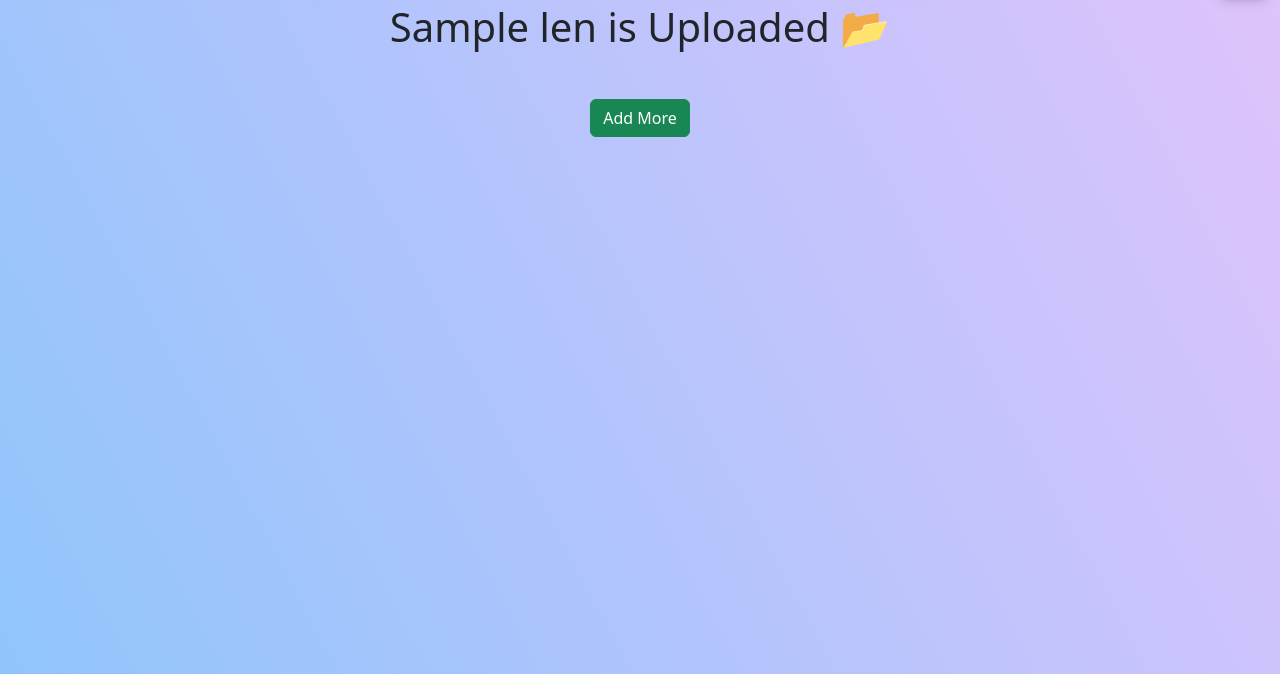
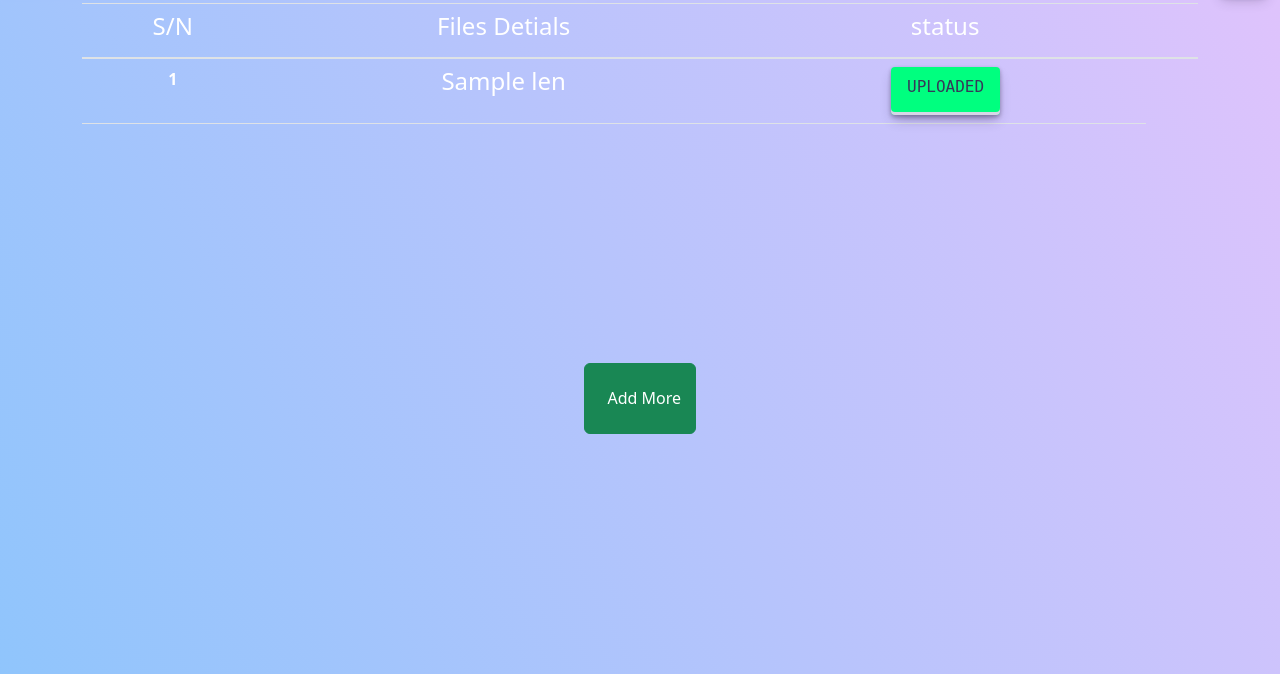
Before and after one commit to ganesh070723/Web-FileBrowser-FileManager-django, a Django app: template templates/uploaded.html in a window 1280 px wide. Shown: the part 61-735 px from the top of the page. Run offline with Django 3.2, Linux system fonts and the light colour scheme; the template is opened without the code that fills it: most values are stand-ins (such as "Sample title", 1, 10 or a date in 2020); lists and menus that the app fills with data are empty; some libraries are stand-ins or nearby versions; some web fonts are replaced.

Commit message:
thrid commit

```diff
--- a/myfileapp/forms.py
+++ b/myfileapp/forms.py
@@ -2,5 +2,5 @@ from django import forms
 
 
 class MyfileUploadForm(forms.Form):
-    file_name = forms.CharField(widget=forms.TextInput(attrs={'class': 'form-control'}))
-    files_data = forms.FileField(widget=forms.FileInput(attrs={'class':'form-control'}))
+    file_name = forms.CharField(widget=forms.TextInput(attrs={'class': 'form-control','multiple': True}))
+    files_data = forms.FileField(widget=forms.FileInput(attrs={'class':'form-control','multiple': True}))
--- a/templates/uploaded.html
+++ b/templates/uploaded.html
@@ -32,20 +32,52 @@
     #div{
         padding-top: 2vh;
     }
+    .line{
+       font-size: 3vh;
+    }
 </style>
 </head>
 <body>
 
     {% include 'nav.html' %}
     <div id="div" class="container mt-5">
-        <h1>{{len}} is Uploaded 📂</h1>
+        <table style=" color: white; font-size: 2vh;" class="table">
+            <thead>
+              <tr>
+                <th ><h4>S/N</h4> </th>
+                <th ><h4>Files Detials</h4> </th>
+                <th><h4>status</h4> </th>
+                <th ></th>
+              </tr>
+            </thead>
+            <tbody>
+              {% for d in len %}
+              <tr>
+                <th>{{forloop.counter}}</th>
+                <th>
+                  <h1 class="line">{{d}}</h1>
+                </th>
+
+
+               <th>
+                 <button class="button-30" role="button" style="background-color:springgreen ;"><h6>UPLOADED</h6></button>
+               </th>
+               {% endfor %}
+              </tr>
+            </tbody>
+        </table>
+               <a href="/" >
+                    <button type="button" style="text-align: center ;margin-top: 20% ; padding: 2%; width: 10%; " class="btn btn-success">
+                     Add More
+                    </button>
+                </a>
+              </td>
+              </tr>
+           </tbody>
+        </table>
     </div>
     <div class="container mt-5">
-        <a href="/">
-        <button type="button" class="btn btn-success">
-         Add More
-        </button>
-    </a>
+
     </div>
       <!-- Optional JavaScript -->
     <!-- jQuery first, then Popper.js, then Bootstrap JS -->
```
Also changed, not shown: myfileapp/views.py (+10 -6 lines), media/Screenshot_2.png (renamed from media/Screenshot 2.png), media/Screenshot_42.png (renamed from media/Screenshot (42).png), media/Screenshot_43.png (renamed from media/Screenshot (43).png).
